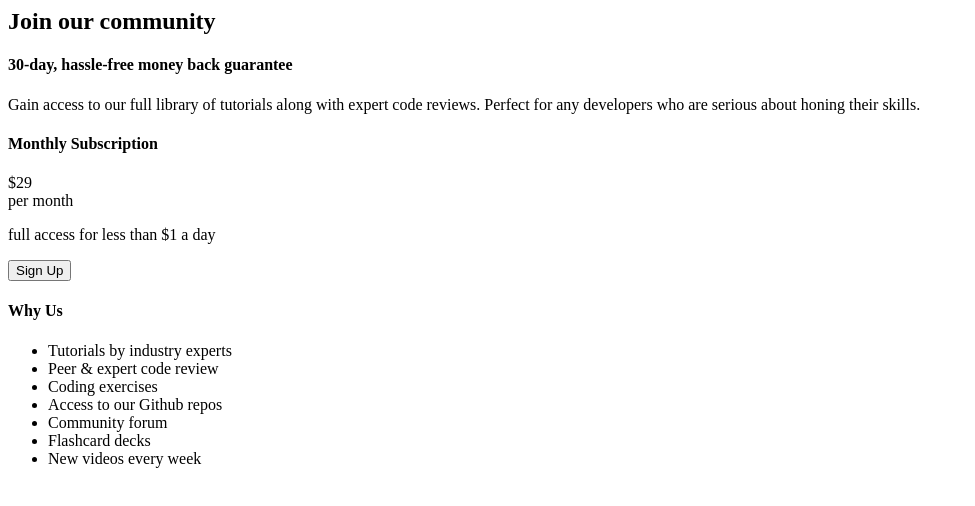
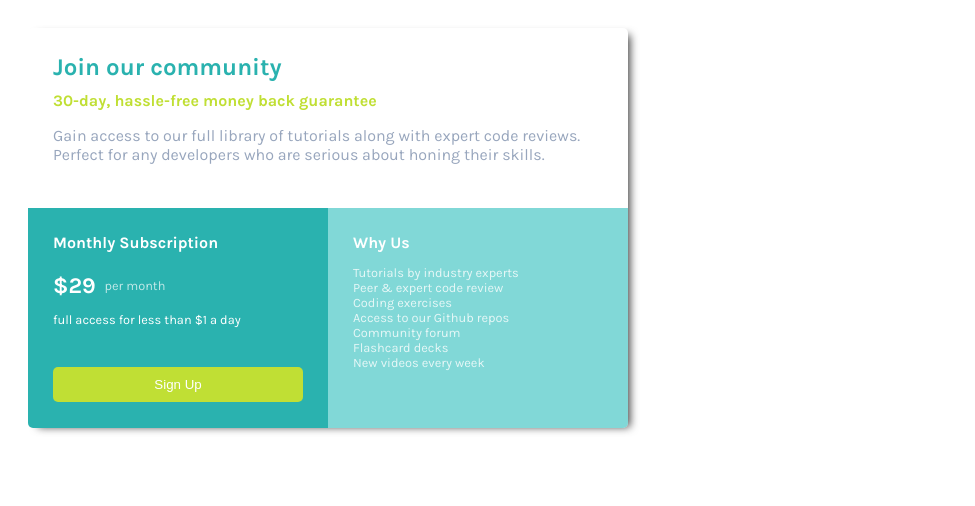
Before and after one commit to tclintaichung/price-card, a plain HTML site: page index.html in a window 1280 px wide. Shown: the whole page, without its empty margins (0-975 px from the left). Drawn offline with Linux system fonts and the light colour scheme.

Commit message:
Update index.html

```diff
--- a/index.html
+++ b/index.html
@@ -4,7 +4,7 @@
     <link rel="preconnect" href="https://fonts.googleapis.com">
     <link rel="preconnect" href="https://fonts.gstatic.com" crossorigin>
     <link href="https://fonts.googleapis.com/css2?family=Karla:wght@400;700&display=swap" rel="stylesheet">
-    <link href="./style.css" rel="stylesheet>
+    <link href="./style.css" rel="stylesheet">
   </head>
   <body>
     <div id="card">
```
